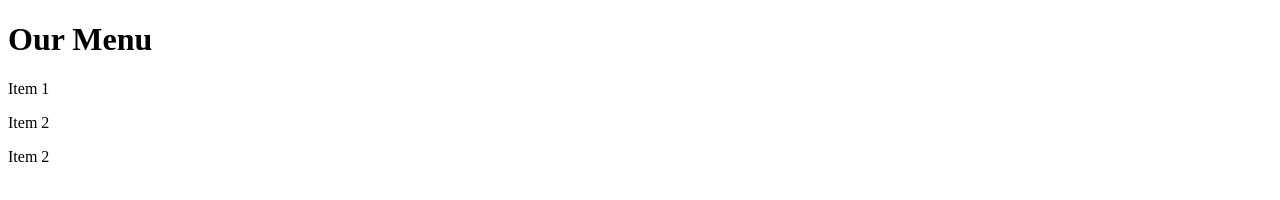
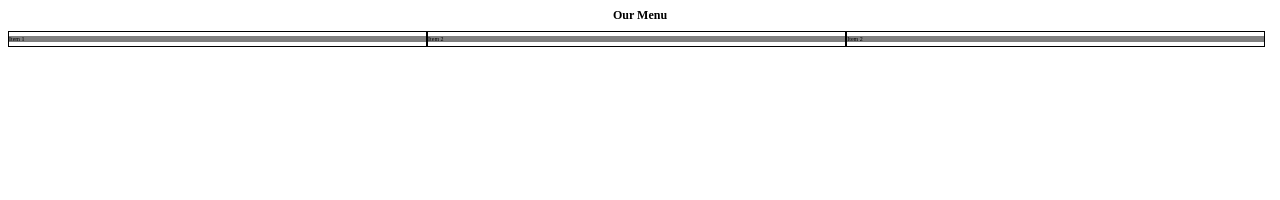
Before and after one commit to Harsini23/coursera--test, a plain HTML site: page site/index.html in a window 1280 px wide. Drawn offline with Linux system fonts and the light colour scheme; files that its build step writes are made by us from their sources.

Commit message:
My First page.

```diff
--- a/site/index.html
+++ b/site/index.html
@@ -2,6 +2,7 @@
 <html>
 <head>
 	<title>Hello world</title>
+	<link rel="stylesheet" href="my_style.css">
 </head>
 <body>
 	<h1>Our Menu</h1>
```
